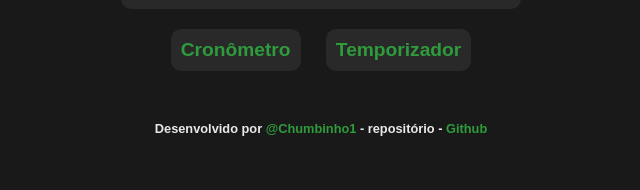
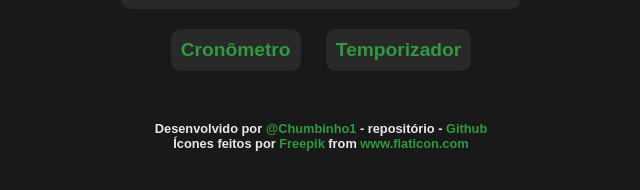
Before and after one commit to Chumbinho1/Stopwatch, a plain HTML site: page html/stopwatch/index.html in a window 1280 px wide. Shown: the part 296-486 px from the top of the page, without its empty margins (319-959 px from the left). Drawn offline with Linux system fonts and the light colour scheme.

Commit message:
Credito ao criador do ícone utilizado

```diff
--- a/html/stopwatch/index.html
+++ b/html/stopwatch/index.html
@@ -43,6 +43,7 @@
             <footer>
                 <div class="dev">
                     Desenvolvido por <a href="https://github.com/Chumbinho1">@Chumbinho1</a> - repositório - <a href="https://github.com/Chumbinho1/Stopwatch">Github</a>
+                    <div>Ícones feitos por <a href="https://www.freepik.com" title="Freepik">Freepik</a> from <a href="https://www.flaticon.com/br/" title="Flaticon">www.flaticon.com</a></div>
                 </div>
             </footer>
         </div>
```
Also changed, not shown: html/timer/index.html (+1 -0 lines).
